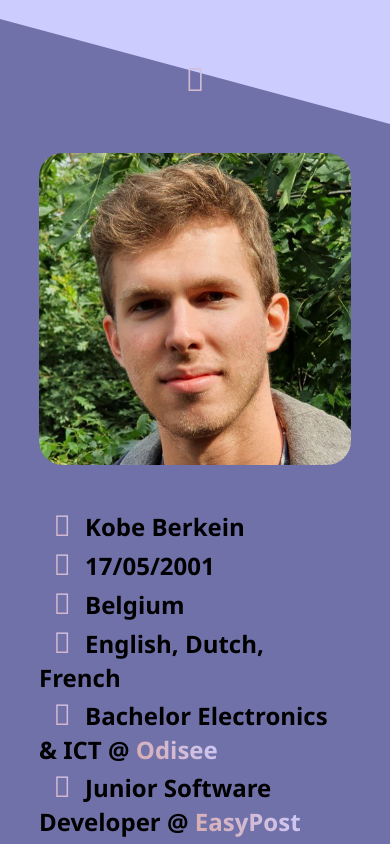
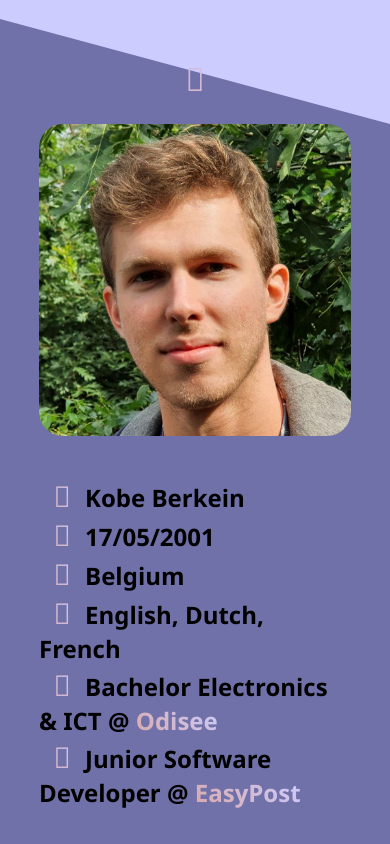
Before and after one commit to kwmbe/portfolio, a plain HTML site: page static/index.html in a window 390 px wide. Shown: the part 720-1564 px from the top of the page. Drawn offline with Linux system fonts and the light colour scheme; a web font is replaced by a local one.

Commit message:
fix mobile gap

```diff
--- a/static/styles.css
+++ b/static/styles.css
@@ -192,8 +192,12 @@ ul {
 
 @media screen and (orientation: portrait) {
 
-  #about-me {
-    padding-top: 7.5vw;
+  body {
+    background-color: var(--bg2);
+  }
+
+  #landing {
+    background-color: var(--bg);
   }
 
   #about-me > ul, #about-me > ul > li:has(img) {
```
